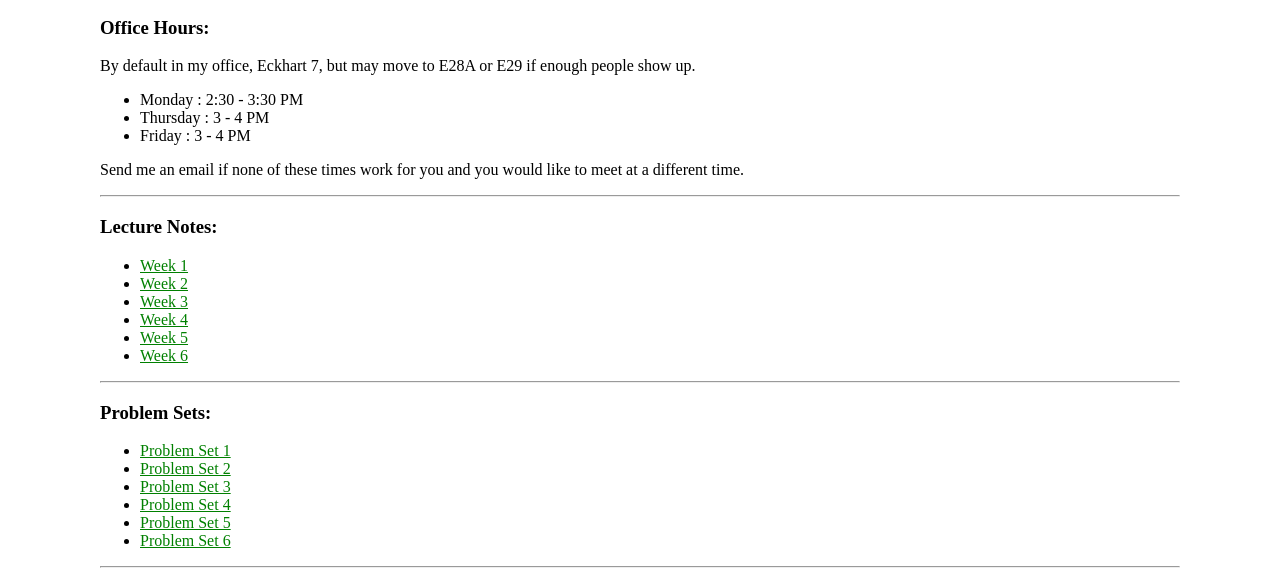
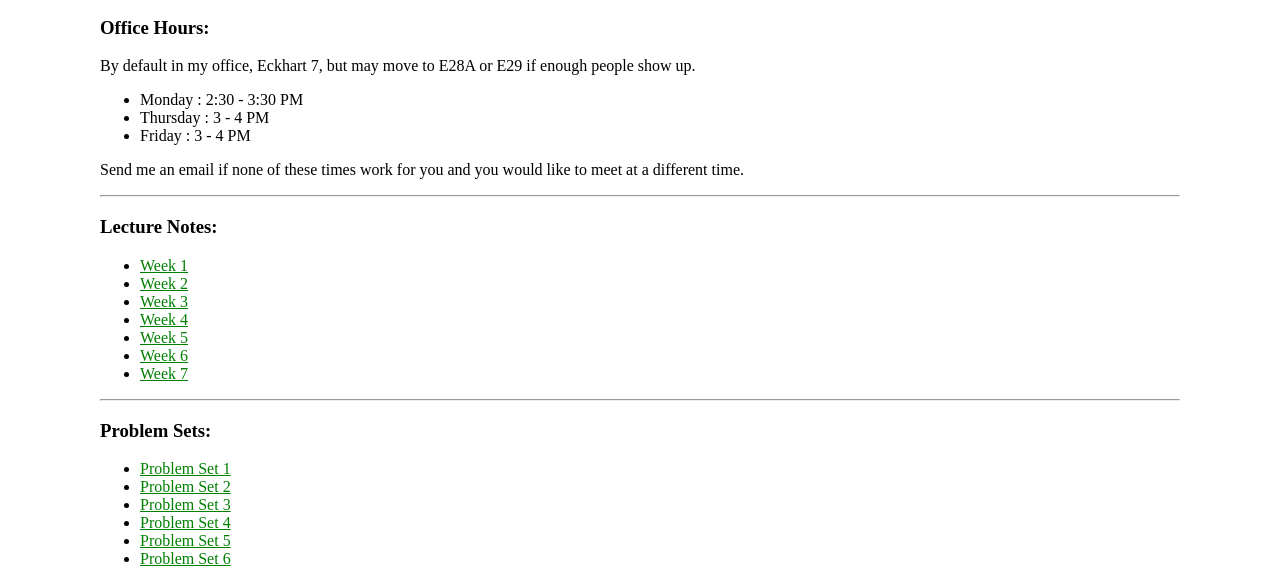
Before and after one commit to mjkretschmer/mjkretschmer.github.io, a plain HTML site: page 152.html in a window 1280 px wide. Shown: the part 135-718 px from the top of the page. Drawn offline with Linux system fonts and the light colour scheme.

Commit message:
added 152 week 7 lecture notes

```diff
--- a/152.html
+++ b/152.html
@@ -51,6 +51,7 @@ a:visited {
   <li><a href="152files\Math_152_Lecture_Notes__Week_4.pdf">Week 4</a></li>
   <li><a href="152files\Math_152_Lecture_Notes__Week_5.pdf">Week 5</a></li>
   <li><a href="152files\Math_152_Lecture_Notes__Week_6.pdf">Week 6</a></li>
+  <li><a href="152files\Math_152_Lecture_Notes__Week_7.pdf">Week 7</a></li>
 </ul>
 
 <hr>
```
Also changed, not shown: 1 other file.
